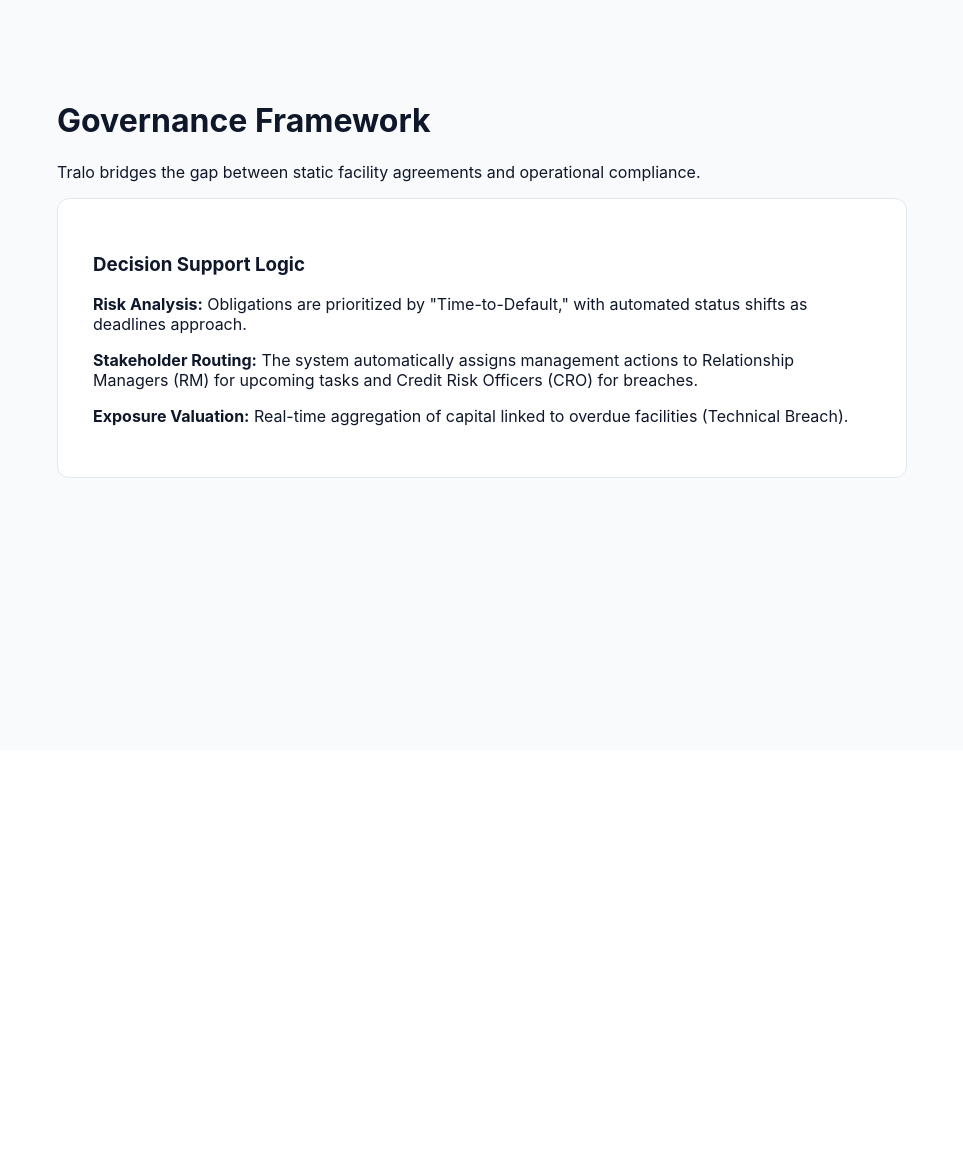
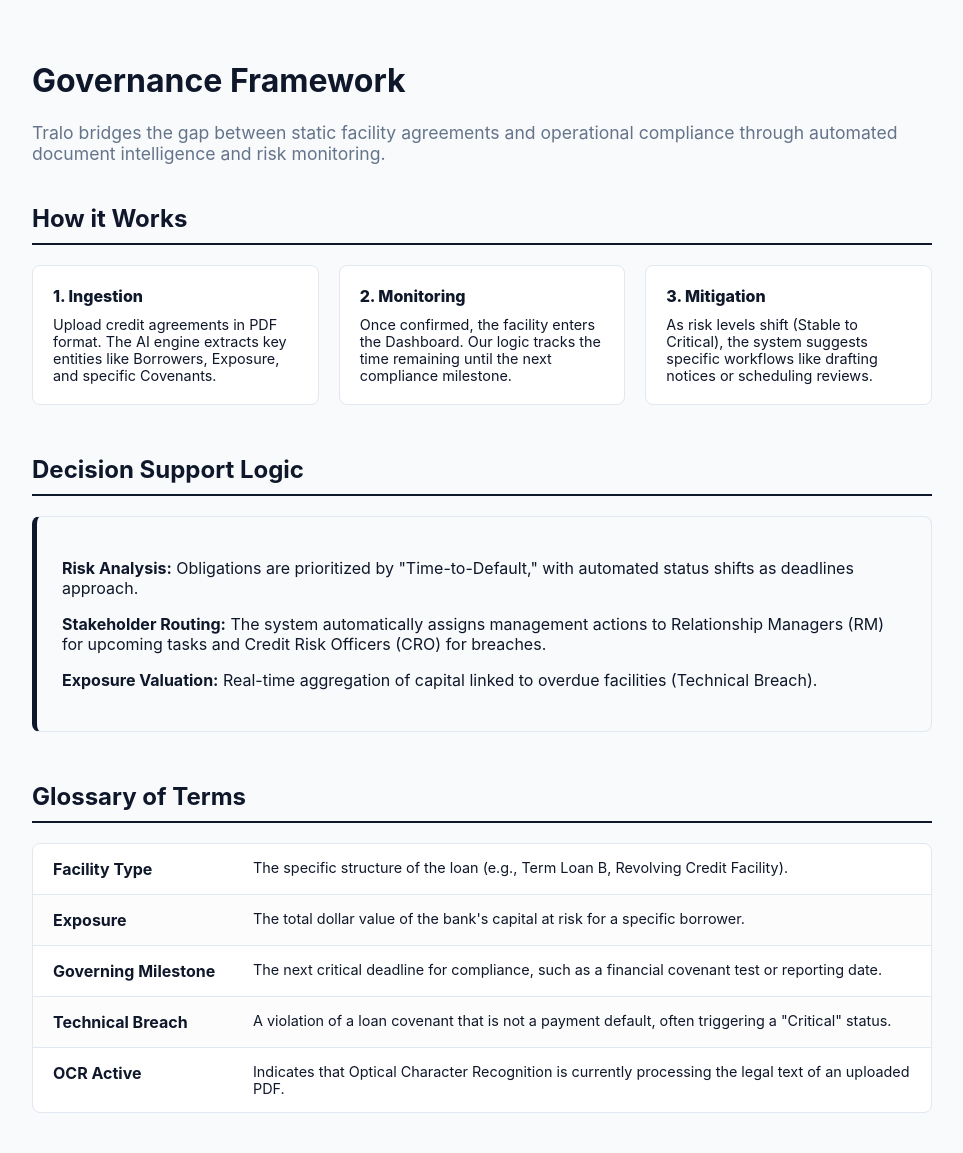
Before and after one commit to edimaudo/Tralo, a Flask app: page /help in a window 1280 px wide. Shown: the part 50-1203 px from the top of the page, without its empty margins (158-1121 px from the left). Before the commit the page ends 528 px from the top, so only its background shows below. Run offline with Flask 3, Linux system fonts and the light colour scheme.

Commit message:
Update help.html

```diff
--- a/templates/help.html
+++ b/templates/help.html
@@ -3,7 +3,7 @@
 <head>
     <meta charset="UTF-8">
     <link rel="stylesheet" href="{{ url_for('static', filename='css/style.css') }}">
-    <title>Tralo | Help & Framework</title>
+    <title>Tralo | Help</title>
 </head>
 <body>
     <nav class="nav-header">
@@ -11,15 +11,61 @@
         <div class="nav-links"><a href="{{ url_for('dashboard') }}">Back to Dashboard</a></div>
     </nav>
 
-    <div class="help-wrapper">
+    <div class="help-wrapper" style="max-width: 900px; margin: 0 auto; padding: 40px 20px;">
         <h1>Governance Framework</h1>
-        <p class="intro-text">Tralo bridges the gap between static facility agreements and operational compliance.</p>
+        <p class="intro-text" style="font-size: 1.1rem; color: #64748b; margin-bottom: 40px;">Tralo bridges the gap between static facility agreements and operational compliance through automated document intelligence and risk monitoring.</p>
 
-        <div class="help-card">
-            <h3>Decision Support Logic</h3>
-            <p><strong>Risk Analysis:</strong> Obligations are prioritized by "Time-to-Default," with automated status shifts as deadlines approach.</p>
-            <p><strong>Stakeholder Routing:</strong> The system automatically assigns management actions to Relationship Managers (RM) for upcoming tasks and Credit Risk Officers (CRO) for breaches.</p>
-            <p><strong>Exposure Valuation:</strong> Real-time aggregation of capital linked to overdue facilities (Technical Breach).</p>
+        <div class="help-section" style="margin-bottom: 50px;">
+            <h2 style="border-bottom: 2px solid var(--navy); padding-bottom: 10px; margin-bottom: 20px;">How it Works</h2>
+            <div style="display: grid; grid-template-columns: repeat(auto-fit, minmax(250px, 1fr)); gap: 20px;">
+                <div class="help-card" style="background: white; padding: 20px; border-radius: 8px; border: 1px solid var(--border);">
+                    <div style="font-weight: 800; color: var(--navy); margin-bottom: 10px;">1. Ingestion</div>
+                    <p style="font-size: 0.9rem; margin: 0;">Upload credit agreements in PDF format. The AI engine extracts key entities like Borrowers, Exposure, and specific Covenants.</p>
+                </div>
+                <div class="help-card" style="background: white; padding: 20px; border-radius: 8px; border: 1px solid var(--border);">
+                    <div style="font-weight: 800; color: var(--navy); margin-bottom: 10px;">2. Monitoring</div>
+                    <p style="font-size: 0.9rem; margin: 0;">Once confirmed, the facility enters the Dashboard. Our logic tracks the time remaining until the next compliance milestone.</p>
+                </div>
+                <div class="help-card" style="background: white; padding: 20px; border-radius: 8px; border: 1px solid var(--border);">
+                    <div style="font-weight: 800; color: var(--navy); margin-bottom: 10px;">3. Mitigation</div>
+                    <p style="font-size: 0.9rem; margin: 0;">As risk levels shift (Stable to Critical), the system suggests specific workflows like drafting notices or scheduling reviews.</p>
+                </div>
+            </div>
+        </div>
+
+        <div class="help-section" style="margin-bottom: 50px;">
+            <h2 style="border-bottom: 2px solid var(--navy); padding-bottom: 10px; margin-bottom: 20px;">Decision Support Logic</h2>
+            <div class="help-card" style="background: #f8fafc; padding: 25px; border-radius: 8px; border-left: 5px solid var(--navy);">
+                <p><strong>Risk Analysis:</strong> Obligations are prioritized by "Time-to-Default," with automated status shifts as deadlines approach.</p>
+                <p><strong>Stakeholder Routing:</strong> The system automatically assigns management actions to Relationship Managers (RM) for upcoming tasks and Credit Risk Officers (CRO) for breaches.</p>
+                <p><strong>Exposure Valuation:</strong> Real-time aggregation of capital linked to overdue facilities (Technical Breach).</p>
+            </div>
+        </div>
+
+        <div class="help-section">
+            <h2 style="border-bottom: 2px solid var(--navy); padding-bottom: 10px; margin-bottom: 20px;">Glossary of Terms</h2>
+            <div style="background: white; border: 1px solid var(--border); border-radius: 8px; overflow: hidden;">
+                <div style="padding: 15px 20px; border-bottom: 1px solid var(--border); display: grid; grid-template-columns: 200px 1fr;">
+                    <span style="font-weight: 700; color: var(--navy);">Facility Type</span>
+                    <span style="font-size: 0.9rem;">The specific structure of the loan (e.g., Term Loan B, Revolving Credit Facility).</span>
+                </div>
+                <div style="padding: 15px 20px; border-bottom: 1px solid var(--border); display: grid; grid-template-columns: 200px 1fr; background: #fcfcfc;">
+                    <span style="font-weight: 700; color: var(--navy);">Exposure</span>
+                    <span style="font-size: 0.9rem;">The total dollar value of the bank's capital at risk for a specific borrower.</span>
+                </div>
+                <div style="padding: 15px 20px; border-bottom: 1px solid var(--border); display: grid; grid-template-columns: 200px 1fr;">
+                    <span style="font-weight: 700; color: var(--navy);">Governing Milestone</span>
+                    <span style="font-size: 0.9rem;">The next critical deadline for compliance, such as a financial covenant test or reporting date.</span>
+                </div>
+                <div style="padding: 15px 20px; border-bottom: 1px solid var(--border); display: grid; grid-template-columns: 200px 1fr; background: #fcfcfc;">
+                    <span style="font-weight: 700; color: var(--navy);">Technical Breach</span>
+                    <span style="font-size: 0.9rem;">A violation of a loan covenant that is not a payment default, often triggering a "Critical" status.</span>
+                </div>
+                <div style="padding: 15px 20px; display: grid; grid-template-columns: 200px 1fr;">
+                    <span style="font-weight: 700; color: var(--navy);">OCR Active</span>
+                    <span style="font-size: 0.9rem;">Indicates that Optical Character Recognition is currently processing the legal text of an uploaded PDF.</span>
+                </div>
+            </div>
         </div>
     </div>
 </body>
```
